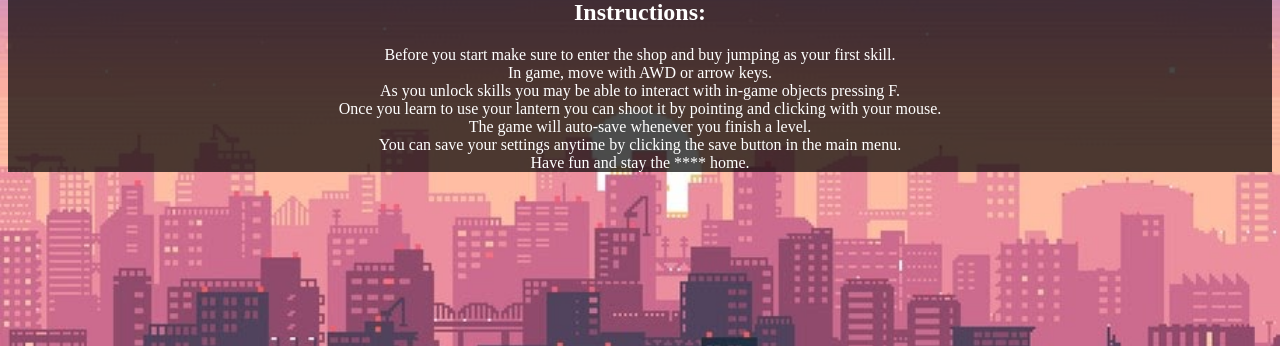
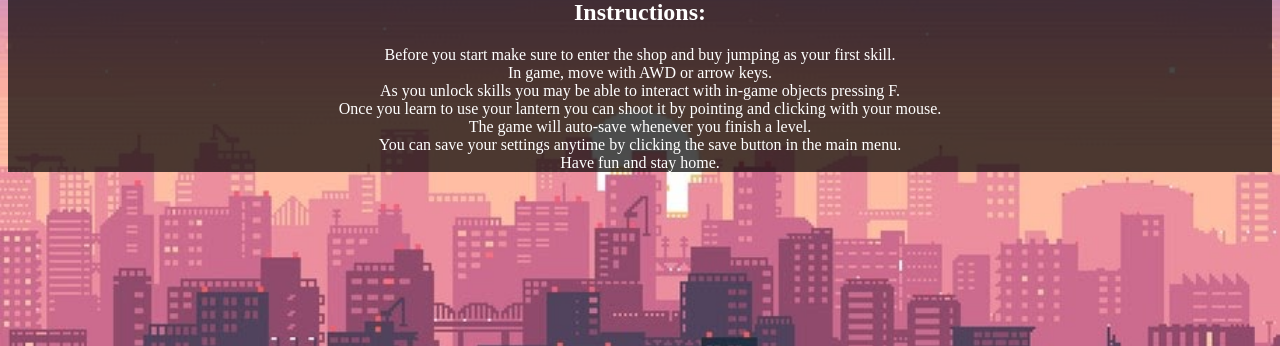
Before and after one commit to FMiranda97/NerdScape, a PHP site: page /about.php in a window 1280 px wide. Shown: the part 100-446 px from the top of the page. Run offline with PHP 8.4, Linux system fonts and the light colour scheme; the visitor is signed in with stand-in values (Sample User, id 1).

Commit message:
Fixed about page

```diff
--- a/about.php
+++ b/about.php
@@ -37,7 +37,7 @@ include('actions/do_logout.php');
             Once you learn to use your lantern you can shoot it by pointing and clicking with your mouse.<br>
             The game will auto-save whenever you finish a level.<br>
             You can save your settings anytime by clicking the save button in the main menu.<br>
-            Have fun and stay the **** home.
+            Have fun and stay home.
         </section>
     </article>
 
```
